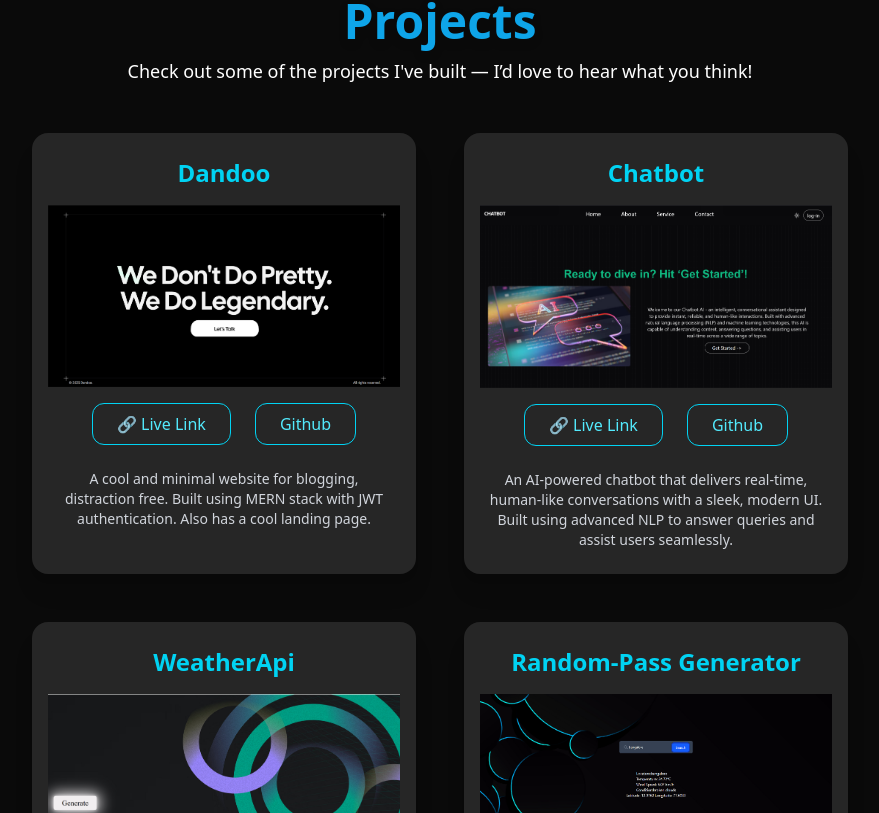
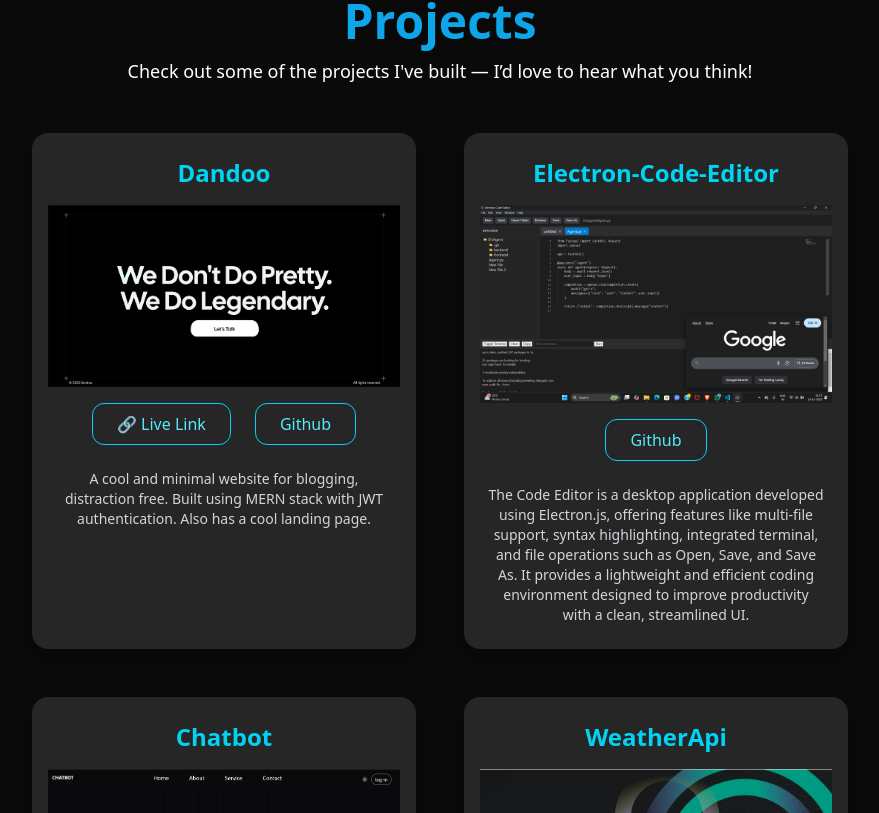
Before and after one commit to ROHITDUBEY777/My-portfolio, a React (Vite) app: page / in a window 1280 px wide. Shown: the part 2227-3040 px from the top of the page, without its empty margins (200-1079 px from the left). Built offline with nearby package versions, Linux system fonts and the light colour scheme.

Commit message:
Updated Projects and Resume section

```diff
--- a/src/components/INFO/projects.js
+++ b/src/components/INFO/projects.js
@@ -5,6 +5,7 @@ import chatbotimg from "../assets/chatbot.png"
 import password from "../assets/password.png"
 import weather from  "../assets/weather.png"
 import textutils from "../assets/textutils.png"
+import CodeEditor from "../assets/codeeditor.png"
 
 export  const  projectsobj = [
     {
@@ -17,7 +18,15 @@ export  const  projectsobj = [
 
     },
     {
-        id:2,
+     id:2,
+     projname:"Electron-Code-Editor",
+    backgroundUrl:CodeEditor,
+     progdesc:"The Code Editor is a desktop application developed using Electron.js, offering features like multi-file support, syntax highlighting, integrated terminal, and file operations such as Open, Save, and Save As. It provides a lightweight and efficient coding environment designed to improve productivity with a clean, streamlined UI.",
+     github:"https://github.com/ROHITDUBEY777/Code-Editor-electron",
+
+    },
+    {
+        id:3,
         projname:"Chatbot",
         backgroundUrl:chatbotimg,
         progdesc:"An AI-powered chatbot that delivers real-time, human-like conversations with a sleek, modern UI. Built using advanced NLP to answer queries and assist users seamlessly.  ",
@@ -25,7 +34,7 @@ export  const  projectsobj = [
         livelink:"https://chatbot-ai-smoky.vercel.app/"
     },
     {
-     id:3,
+     id:4,
      projname:"WeatherApi",
      progdesc:"Weatherly is a simple, responsive web application that allows users to check the current weather conditions for any city around the world. It fetches real-time weather data using a public API (like OpenWeatherMap) and presents it in a clean, intuitive user interface.",
      backgroundUrl:password,
@@ -34,7 +43,7 @@ export  const  projectsobj = [
 
     },
     {
-     id:4,
+     id:5,
      projname:"Random-Pass Generator",
      progdesc:"Random Password Generator is a lightweight, fast, and easy-to-use web application built using HTML, CSS, and JavaScript. It allows users to instantly generate strong, random passwords based on selected criteria, making it a handy tool for improving online security and personal password management.",
      github:"https://github.com/ROHITDUBEY777/Random-Password-Generator-",
@@ -43,7 +52,7 @@ export  const  projectsobj = [
     },
 
       {
-     id:5,
+     id:6,
      projname:"TextUtils Website ",
      progdesc:"TextUtils is a modern, lightweight, and user-friendly text utility web application built with React. Designed to simplify and speed up everyday text processing tasks, TextUtils empowers users to transform, analyze, and manage their text content with ease.",
      github:"https://github.com/ROHITDUBEY777/TextUtils-",
--- a/src/components/sections/Projects.jsx
+++ b/src/components/sections/Projects.jsx
@@ -39,7 +39,9 @@ const Projects = () => {
 
             {/* Live Link Button */}
             <div className="flex flex-row gap-6 justify-center mt-4">
-              <a
+              {item.livelink && (
+
+                <a
                 href={item.livelink}
                 target="_blank"
                 rel="noreferrer"
@@ -47,11 +49,12 @@ const Projects = () => {
               >
                 🔗 Live Link
               </a>
+            )}
               <a
-                href={item.github}
-                target="_blank"
-                rel="noreferrer"
-                className="px-6 py-2 border border-cyan-400 text-cyan-300 rounded-xl hover:bg-cyan-400 hover:text-black transition duration-300"
+              href={item.github}
+              target="_blank"
+              rel="noreferrer"
+              className="px-6 py-2 border border-cyan-400 text-cyan-300 rounded-xl hover:bg-cyan-400 hover:text-black transition duration-300"
               >
                 Github
               </a>
```
Also changed, not shown: src/components/assets/codeeditor.png (added), 1 other file (tests, documents, lock files or other folders).
